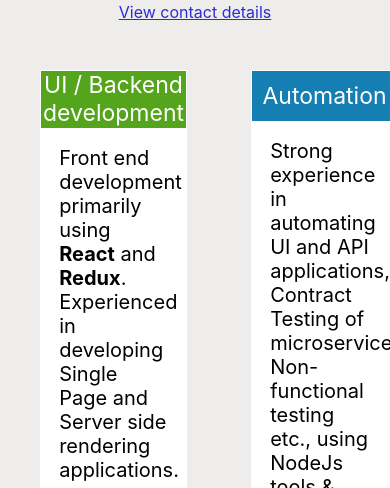
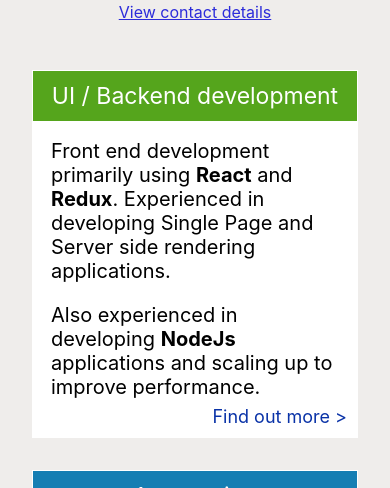
Before and after one commit to sarathps93/sarathps93.github.io, a React app: page /my-skills in a window 390 px wide. Shown: the part 224-712 px from the top of the page. Built offline with nearby package versions, Linux system fonts and the light colour scheme; the HTML template or start-up script is replaced by a standard one.

Commit message:
fix(*): mobile screen compatibility

```diff
--- a/src/client/pages/Skills/Skills.scss
+++ b/src/client/pages/Skills/Skills.scss
@@ -28,4 +28,13 @@
       }
     }
   }
+  @media(max-width: 770px) {
+    display: block;
+    & .app--card {
+      margin-bottom: 2rem;
+      margin-left: 0;
+      margin-right: 0;
+      width: 100%;
+    }
+  }
 }
```
Also changed, not shown: src/client/pages/Skills/Skills.js (+3 -5 lines).
